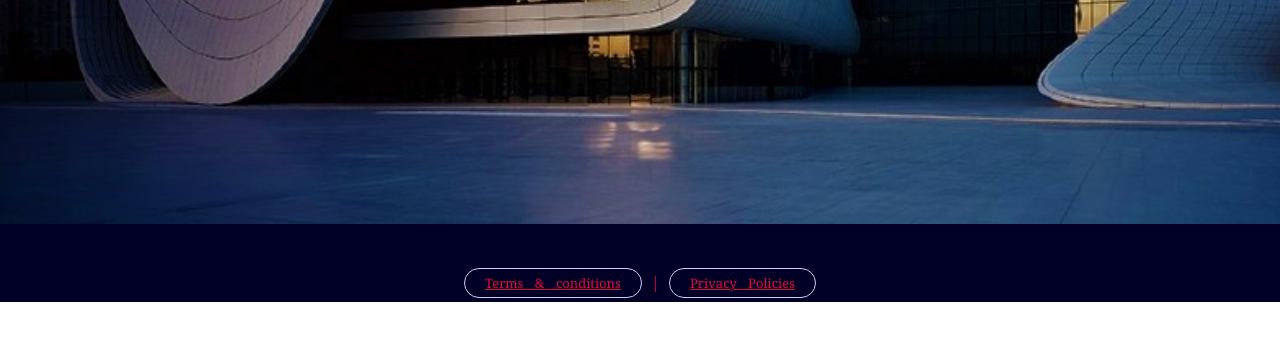
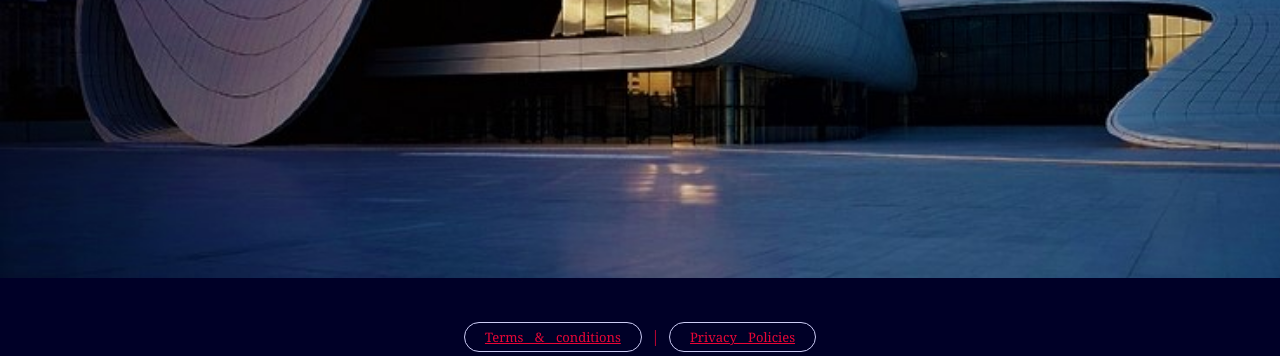
Before and after one commit to vibemaker221/ABC-BANK, a plain HTML site: page index.html in a window 1280 px wide. Shown: the part 513-869 px from the top of the page. Before the commit the page ends 815 px from the top, so only its background shows below. Drawn offline with Linux system fonts and the light colour scheme.

Commit message:
updated index

```diff
--- a/index.html
+++ b/index.html
@@ -25,7 +25,7 @@
     </nav>
     <!--------------------------->
     <!---------- content section ---------->
-    <p class="para1">WELCOME TO<br><br>ABC BANK</p><br><br><br><br>
+    <p class="para1">WELCOME TO<br><br>ABC BANK</p><br><br><br><br><br><br><br>
     <!----------------------->
     <!---------- footer ---------->
     <div class="container">
```
